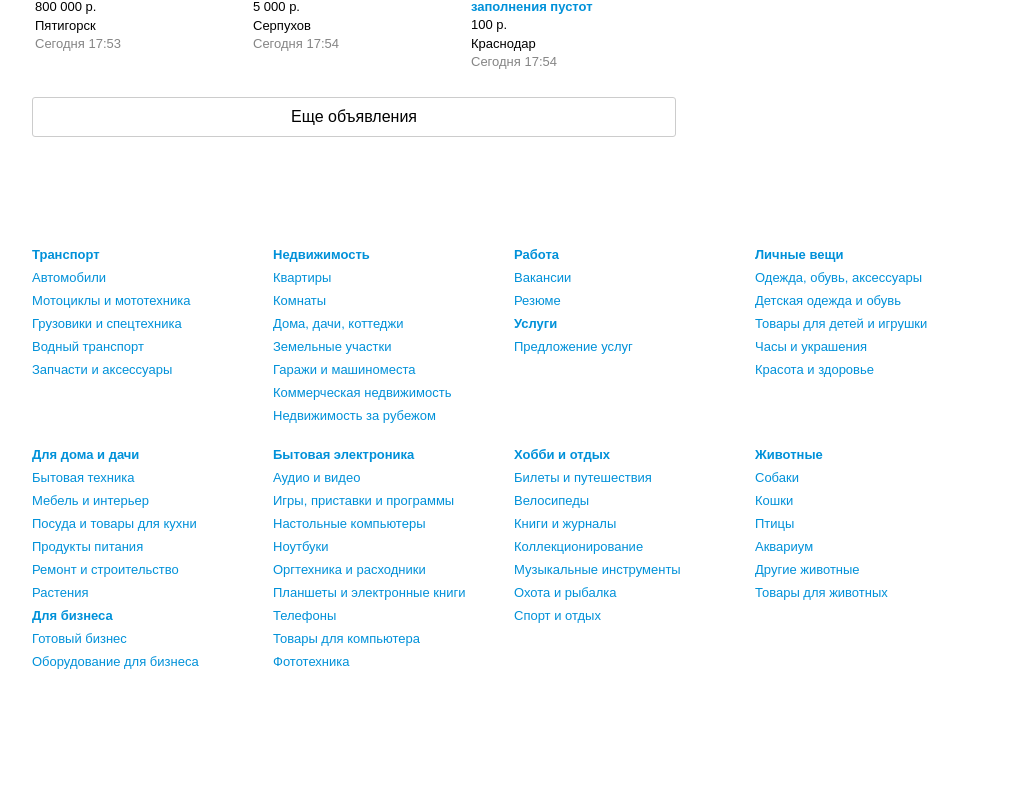
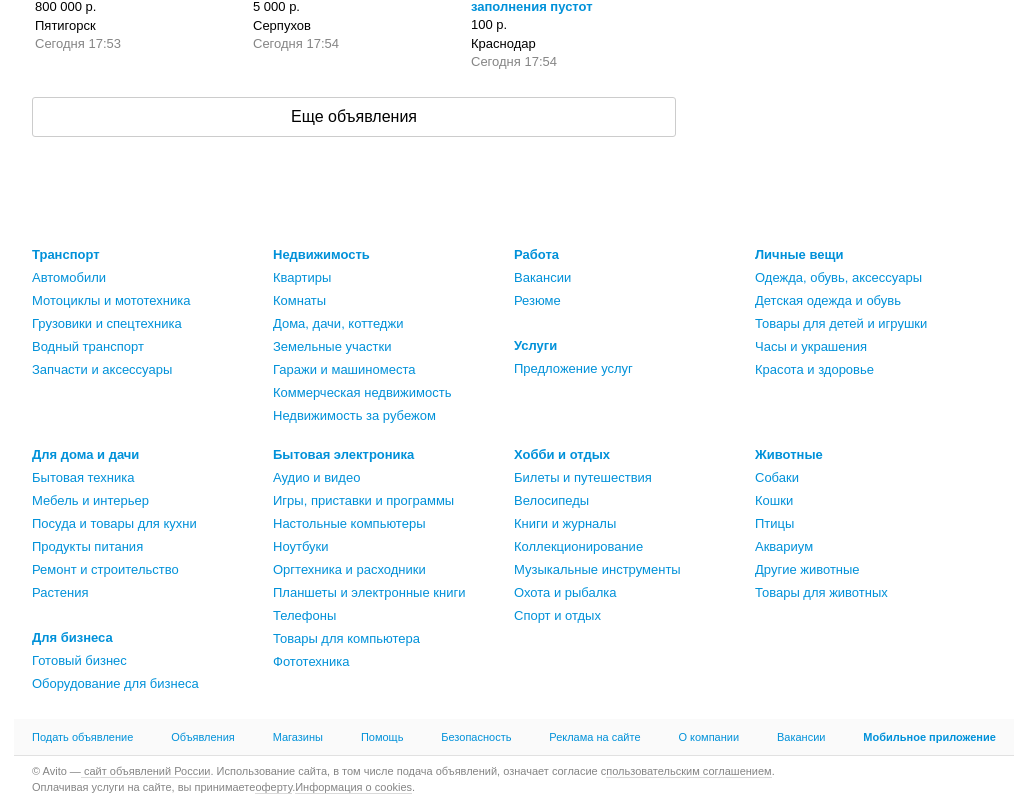
Before and after one commit to IDriuk/avato, a React (Create React App) app: page / in a window 1280 px wide. Shown: the part 3205-4010 px from the top of the page, without its empty margins (126-1152 px from the left). Before the commit the page ends 3897 px from the top, so only its background shows below. Built offline with nearby package versions, Linux system fonts and the light colour scheme.

Commit message:
add footer

```diff
--- a/src/components/App/App.css
+++ b/src/components/App/App.css
@@ -1233,7 +1233,61 @@ img {
     font-weight: 700;
 }
 
+/* footer */
+.footer-root-17A-K {
+    font-family: Arial,'Helvetica Neue',Helvetica,sans-serif;
+    font-size: 11px;
+    line-height: 16px;
+    margin: 24px -18px 0;
+    padding: 0 18px 10px;
+    background-color: #fff;
+    z-index: 5;
+    width: 100%;
+}
 
+.footer-nav-15hen {
+    display: flex;
+    -webkit-box-pack: justify;
+    justify-content: space-between;
+    flex-wrap: wrap;
+    margin: 0 -18px 7px;
+    padding: 10px 18px;
+    background-color: #fafafa;
+    border-bottom: 1px solid #e1e1e1;
+    list-style: none;
+}
+
+.footer-item-bHkmw {
+    text-decoration: none!important;
+    color: #0091d9;
+    outline: 0;
+}
+
+.footer-info-2xlD6 {
+    text-align: left;
+    display: flex;
+    flex-wrap: wrap;
+    position: relative;
+}
+
+.footer-about-2C2m6 {
+    -webkit-box-flex: 1;
+    flex-grow: 1;
+    color: #858585;
+}
+
+.footer-link-3roHv {
+    color: #858585;
+    border-bottom-color: #dadada;
+}
+
+.category-map__category+.category-map__root {
+    margin-top: 27px;
+}
+
+strong {
+    font-weight: 700;
+}
 
 /* App component */
 
--- a/src/components/App/App.js
+++ b/src/components/App/App.js
@@ -1413,6 +1413,56 @@ class App extends Component {
             </dl>
           </div>
 
+          {/* footer */}
+          <div className="l-footer footer-root-17A-K">
+            <ul className="footer-nav-15hen">
+              <li>
+                <a className="footer-item-bHkmw">Подать объявление</a>
+              </li>
+              <li>
+                <a className="footer-item-bHkmw">Объявления</a>
+              </li>
+              <li>
+                <a className="footer-item-bHkmw">Магазины</a>
+              </li>
+              <li>
+                <a className="footer-item-bHkmw">Помощь</a>
+              </li>
+              <li>
+                <a className="footer-item-bHkmw">Безопасность</a>
+              </li>
+              <li>
+                <a className="footer-item-bHkmw">Реклама на сайте</a>
+              </li>
+              <li>
+                <a className="footer-item-bHkmw">О компании</a>
+              </li>
+              <li>
+                <a className="footer-item-bHkmw">Вакансии</a>
+              </li>
+              <li>
+                <a className="footer-item-bHkmw">
+                  <strong>Мобильное приложение</strong>
+                </a>
+              </li>
+            </ul>
+            <div className="footer-info-2xlD6">
+              <div className="footer-about-2C2m6">
+                © Avito —
+                <a className="footer-link-3roHv"> сайт объявлений России</a>
+                . Использование сайта, в том числе подача объявлений, означает согласие с
+                <a className="footer-link-3roHv">пользовательским соглашением</a>
+                .
+                <br></br>
+                Оплачивая услуги на сайте, вы принимаете
+                <a className="footer-link-3roHv">оферту</a>
+                .
+                <a className="footer-link-3roHv">Информация о cookies</a>
+                .
+              </div>
+            </div>
+          </div>
+
         </div>
 
       </Fragment>
```
